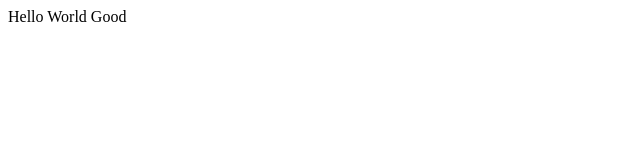
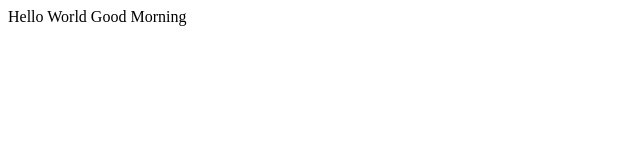
Before and after one commit to Sweta8155/flutter-demo, a plain HTML site: page index.html in a window 1280 px wide. Shown: the full height of the page, 0-640 px from the left. Drawn offline with Linux system fonts and the light colour scheme.

Commit message:
Update index.html
Morning is added

```diff
--- a/index.html
+++ b/index.html
@@ -1 +1 @@
-<p>Hello World Good</p>
+<p>Hello World Good Morning</p>
```
